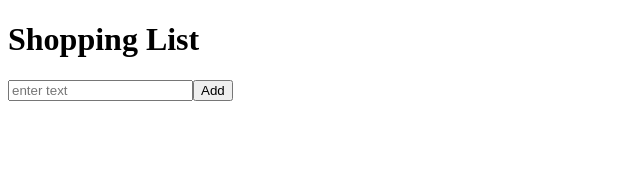
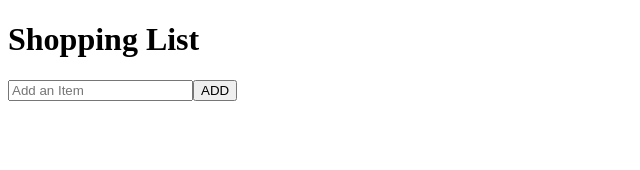
Before and after one commit to justin-w-soto/shopping-blart, a React app: page / in a window 1280 px wide. Shown: the top 170 px of the page, without its empty margins (0-640 px from the left). Built offline with nearby package versions, Linux system fonts and the light colour scheme.

Commit message:
provided state and functional btn to additem

```diff
--- a/src/components/AddItem.jsx
+++ b/src/components/AddItem.jsx
@@ -1,9 +1,24 @@
 import React from 'react'
+import { useState } from 'react'
 
-export const AddItem = () => {
+export const AddItem = ({ onAddItem }) => {
+    const [text, setText] = useState('');
+    const handleSubmit = (e) => {
+      e.preventDefault();
+      setText('');
+      onAddItem(text);
+    };
     return (
-        <form>
-            <input type="text" placeholder='enter text'/>
-            <button type='submit'>Add</button>        </form>
+        <form onSubmit={handleSubmit} className="form">
+        <input
+          className="add-item"
+          value={text}
+          placeholder="Add an Item"
+          onChange={(e) => setText(e.target.value)}
+        />
+        <button type="submit" className="submit-btn">
+          ADD
+        </button>
+      </form>
     )
 }
```
